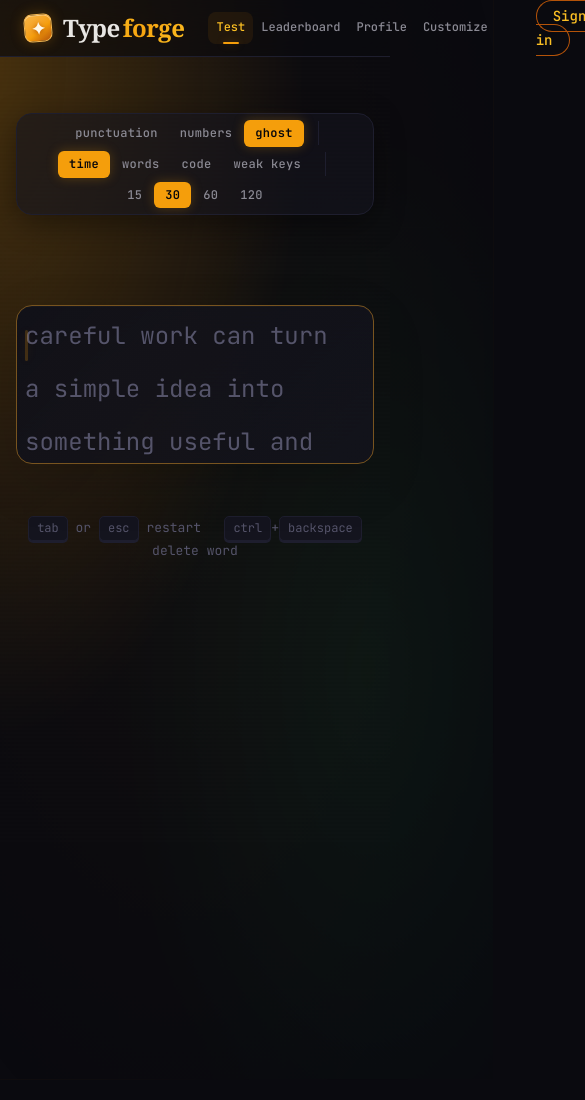
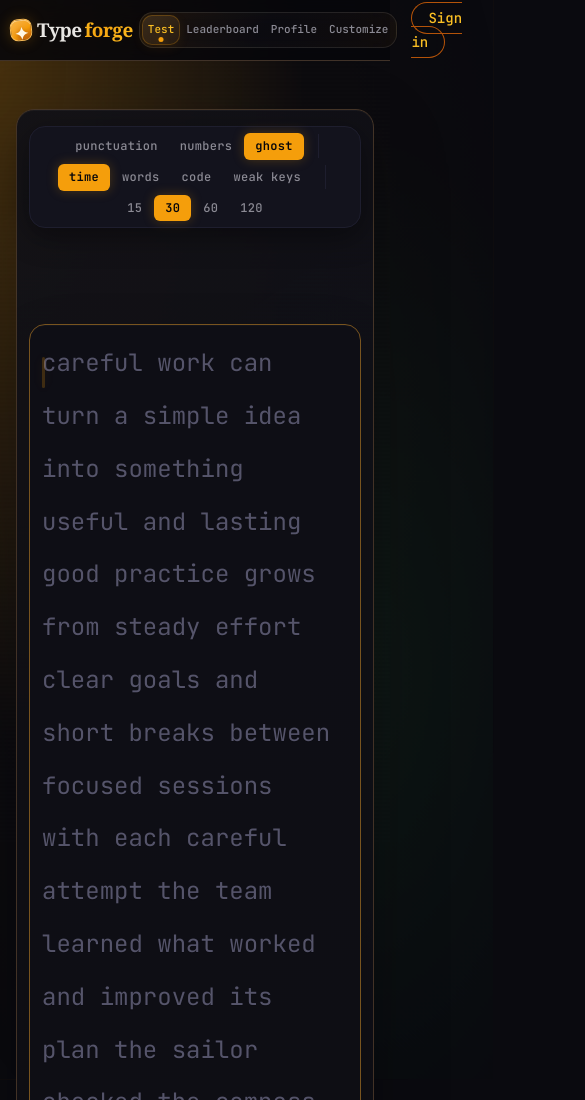
Before and after one commit to GaneshSKumbhar/Typeforge, a website built with Vite: page index.html in a window 390 px wide. Shown: the top 1100 px of the page, 585 px wide, since content can reach past the window. Before the commit the page ends 844 px from the top, so only its background shows below. Built offline with nearby package versions, Linux system fonts and the light colour scheme; no server answers.

Commit message:
Polish navbar and typing dashboard

```diff
--- a/src/styles/index.css
+++ b/src/styles/index.css
@@ -178,10 +178,10 @@ body::after {
   position: sticky;
   top: 0;
   z-index: 100;
-  background: rgba(10,10,15,0.7);
+  background: color-mix(in srgb, var(--bg-deep) 88%, transparent);
   backdrop-filter: blur(20px) saturate(1.4);
   -webkit-backdrop-filter: blur(20px) saturate(1.4);
-  border-bottom: 1px solid var(--line);
+  border-bottom: 1px solid color-mix(in srgb, var(--accent) 16%, var(--line));
   padding: 0 var(--gap-lg);
 }
 
@@ -191,8 +191,8 @@ body::after {
   display: flex;
   justify-content: space-between;
   align-items: center;
-  height: 64px;
-  gap: var(--gap-lg);
+  height: 72px;
+  gap: clamp(12px, 3vw, 36px);
 }
 
 .logo {
@@ -240,15 +240,21 @@ body::after {
 /* ── Nav Links ── */
 nav {
   display: flex;
-  gap: 2px;
+  gap: 6px;
   align-items: center;
+  padding: 5px;
+  border: 1px solid color-mix(in srgb, var(--fg) 10%, transparent);
+  border-radius: 14px;
+  background: linear-gradient(120deg, color-mix(in srgb, var(--accent) 9%, transparent), color-mix(in srgb, var(--fg) 3%, transparent) 48%, color-mix(in srgb, var(--accent) 5%, transparent));
+  backdrop-filter: blur(14px) saturate(1.35);
+  -webkit-backdrop-filter: blur(14px) saturate(1.35);
 }
 
 nav a {
   color: var(--fg-muted);
   text-decoration: none;
-  padding: 8px 16px;
-  border-radius: var(--radius-sm);
+  padding: 9px 15px;
+  border-radius: 10px;
   font-size: 14px;
   font-weight: 500;
   transition: all 0.2s ease;
@@ -262,17 +268,18 @@ nav a:hover {
 
 nav a.on {
   color: var(--accent-text);
-  background: var(--accent-subtle);
+  background: linear-gradient(145deg, color-mix(in srgb, var(--accent) 17%, var(--bg-card)), var(--accent-subtle));
+  box-shadow: inset 0 0 0 1px color-mix(in srgb, var(--accent) 24%, transparent), 0 3px 12px var(--accent-subtle);
 }
 
 nav a.on::after {
   content: "";
   position: absolute;
-  bottom: 0;
+  bottom: 3px;
   left: 50%;
   transform: translateX(-50%);
-  width: 16px;
-  height: 2px;
+  width: 5px;
+  height: 5px;
   background: var(--accent);
   border-radius: var(--radius-full);
   box-shadow: 0 0 8px var(--accent-glow);
@@ -284,6 +291,40 @@ nav a.on::after {
   align-items: center;
   gap: var(--gap-md);
 }
+
+/* Focused typing dashboard */
+#test-area {
+  max-width: 940px;
+  margin: clamp(12px, 4vh, 40px) auto 0;
+  padding: clamp(18px, 3vw, 34px);
+  border: 1px solid color-mix(in srgb, var(--accent) 18%, var(--line));
+  border-radius: 24px;
+  background: linear-gradient(145deg, color-mix(in srgb, var(--bg-raised) 94%, var(--accent-subtle)), color-mix(in srgb, var(--bg-deep) 92%, transparent));
+  box-shadow: 0 24px 80px rgba(0,0,0,.2), inset 0 1px 0 rgba(255,255,255,.035);
+}
+
+#test-area .toolbar {
+  margin: 0 auto clamp(24px, 4vh, 40px);
+  background: color-mix(in srgb, var(--bg-card) 90%, transparent);
+}
+
+#test-area .live-stats {
+  max-width: 700px;
+  margin: 0 auto 12px;
+}
+
+#test-area .typing-area {
+  max-width: 700px;
+  min-height: 166px;
+  height: auto;
+  margin: 0 auto;
+  padding: 17px 20px;
+  background: color-mix(in srgb, var(--bg-input) 86%, transparent);
+  border-radius: 16px;
+}
+
+#test-area .typing-hint,
+#test-area .typing-message { max-width: 700px; margin-left: auto; margin-right: auto; }
 
 .streak-badge {
   display: flex;
@@ -1331,18 +1372,28 @@ input:focus {
    ═══════════════════════════════════════════════════════════════ */
 
 @media (max-width: 768px) {
-  .header-inner { height: 56px; }
+  .header-inner { height: 60px; gap: 10px; }
+  nav { gap: 2px; padding: 3px; }
   nav a { padding: 6px 10px; font-size: 13px; }
   .results-hero .stat-main b { font-size: 54px; }
   .key { width: 32px; height: 36px; font-size: 12px; }
   .live-stats { font-size: 22px; gap: 18px; }
   .layout { padding: 0 var(--gap-md); }
   .auth-card { padding: var(--gap-lg); }
+  #test-area { margin-top: 16px; padding: 16px 12px; border-radius: 18px; }
+  #test-area .typing-area { min-height: 145px; padding: 12px; }
 }
 
 @media (max-width: 480px) {
-  nav { gap: 0; }
-  nav a { padding: 6px 8px; font-size: 12px; }
+  .header-inner { gap: 6px; }
+  nav { gap: 0; padding: 2px; }
+  nav a { padding: 6px 6px; font-size: 11px; }
+  .logo { font-size: 19px; }
+  .logo-icon { width: 22px; height: 22px; margin-right: 2px; }
+  .header { padding: 0 10px; }
+  .header-right { gap: 8px; }
+  .streak-badge { font-size: 0; gap: 0; padding: 5px 7px; }
+  .streak-badge::before { font-size: 13px; }
   .toolbar { padding: 6px 8px; }
   .toolbar button { padding: 4px 10px; font-size: 12px; }
   .profile-header { flex-direction: column; text-align: center; }
```
